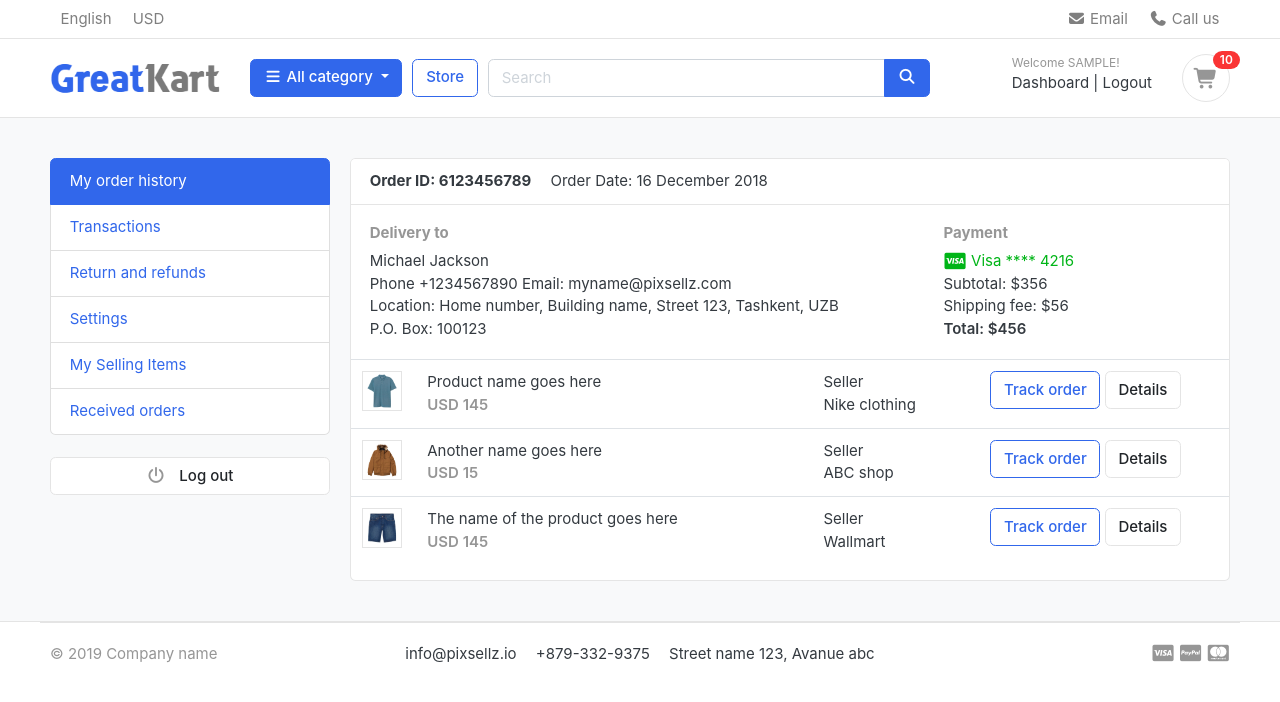
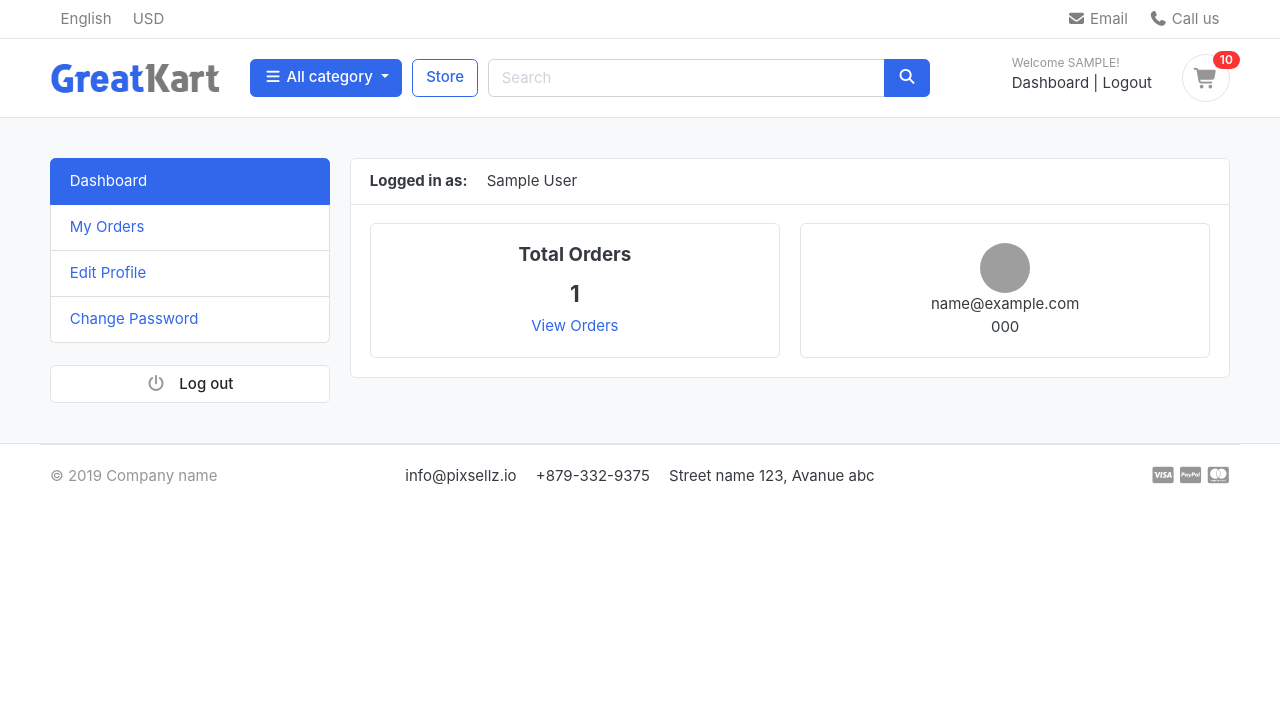
Before and after one commit to tushar75083/Djnago-Ecommerce-Application, a Django app: page /accounts/ in a window 1280 px wide. Shown: the top 702 px of the page. Run offline with Django 3.2, Linux system fonts and the light colour scheme; a user stored in the database is signed in; tables that the repository leaves empty hold one stand-in row (values such as "Sample post"); some libraries are stand-ins or nearby versions; some web fonts are replaced; grey boxes are pictures that could not be loaded.

Commit message:
Added dashboard and user profile feature

```diff
--- a/accounts/models.py
+++ b/accounts/models.py
@@ -67,3 +67,20 @@ class Account(AbstractBaseUser):
 
     def has_module_perms(self,add_label):
         return True
+
+
+
+class UserProfile(models.Model):
+    user = models.OneToOneField(Account,on_delete=models.CASCADE)
+    address_line_1 = models.CharField(blank=True,max_length=100)
+    address_line_2 = models.CharField(blank=True,max_length=100)
+    profile_picture = models.ImageField(blank=True,upload_to="userprofile")
+    city = models.CharField(blank=True,max_length=20)
+    state = models.CharField(blank=True,max_length=20)
+    country = models.CharField(blank=True,max_length=20)
+
+    def __str__(self):
+        return self.user.first_name
+
+    def full_address(self):
+        return f"{self.address_line_1} {self.address_line_2}"
--- a/accounts/urls.py
+++ b/accounts/urls.py
@@ -14,6 +14,12 @@ urlpatterns = [
 
     path('resetpassword_validate/<uidb64>/<token>/', views.resetpassword_validate, name='resetpassword_validate'),
 
-     path('resetpassword/', views.resetpassword, name='resetpassword'),
+    path('resetpassword/', views.resetpassword, name='resetpassword'),
+
+    path('my_orders/',views.my_orders,name='my_orders'),
+
+    path('edit_profile/',views.edit_profile,name='edit_profile'),
+
+    path('change_password/',views.change_password,name='change_password'),
 
 ]
--- a/accounts/views.py
+++ b/accounts/views.py
@@ -1,9 +1,10 @@
 from django.http import HttpResponse
-from django.shortcuts import redirect, render
+from django.shortcuts import get_object_or_404, redirect, render
 
 from carts.views import _cart_id
-from .forms import RegistrationForm
-from .models import Account
+from orders.models import Order
+from .forms import RegistrationForm,UserForm,UserProfileForm
+from .models import Account, UserProfile
 from django.contrib import messages, auth
 from django.contrib.auth.decorators import login_required
 
@@ -164,7 +165,12 @@ def activate(request, uidb64, token):
 
 @login_required(login_url='login')
 def dashboard(request):
-    return render(request,'accounts/dashboard.html')
+    orders = Order.objects.order_by('-created_at').filter(user_id=request.user.id,is_ordered=True)
+    orders_count = orders.count()
+    context={
+        'orders_count':orders_count
+    }
+    return render(request,'accounts/dashboard.html',context)
 
 
 
@@ -234,3 +240,65 @@ def resetpassword(request):
             return redirect('resetpassword')
     else:
         return render(request,'accounts/resetpassword.html')
+
+
+@login_required(login_url='login')
+def my_orders(request):
+    orders = Order.objects.filter(user=request.user,is_ordered=True).order_by("-created_at")
+    context={
+        'orders':orders
+    }
+    return render(request,'accounts/my_orders.html',context)
+
+
+@login_required(login_url='login')
+def edit_profile(request):
+    userprofile, created = UserProfile.objects.get_or_create(user=request.user)
+
+    if request.method == 'POST':
+        user_form = UserForm(request.POST, instance=request.user)
+        profile_form = UserProfileForm(request.POST, request.FILES, instance=userprofile)
+
+        if user_form.is_valid() and profile_form.is_valid():
+            user_form.save()
+            profile_form.save()
+            messages.success(request, "Your profile has been updated.")
+            return redirect('edit_profile')
+
+    else:
+        user_form = UserForm(instance=request.user)
+        profile_form = UserProfileForm(instance=userprofile)
+
+    context = {
+        'user_form': user_form,
+        'profile_form': profile_form,
+        'userprofile':userprofile
+    }
+
+    return render(request, 'accounts/edit_profile.html', context)
+
+
+@login_required(login_url='login')
+def change_password(request):
+    if request.method == 'POST':
+        current_password=request.POST['current_password']
+        new_password=request.POST['new_password']
+        confirm_password=request.POST['confirm_password']
+
+        user=Account.objects.get(username__exact=request.user.username)
+
+        if new_password == confirm_password:
+            success = user.check_password(current_password)
+            if success:
+                user.set_password(new_password)
+                user.save()
+                # auth.logout(request)
+                messages.success(request, "Password Updated Successfully.")
+                return redirect('change_password')
+            else:
+                messages.error(request, "Please enter valid current password")
+                return redirect("change_password")
+        else:
+            messages.error(request,"Password does not match!")
+            return redirect('change_password')
+    return render(request, 'accounts/change_password.html')
--- a/templates/accounts/dashboard.html
+++ b/templates/accounts/dashboard.html
@@ -10,86 +10,36 @@
 
 <div class="container">
 	<div class="row">
-	<aside class="col-md-3">
-		<!--   SIDEBAR   -->
-		<ul class="list-group">
-			<a class="list-group-item active" href="#"> My order history </a>
-			<a class="list-group-item" href="#"> Transactions </a>
-			<a class="list-group-item" href="#"> Return and refunds </a>
-			<a class="list-group-item" href="#">Settings </a>
-			<a class="list-group-item" href="#"> My Selling Items </a>
-			<a class="list-group-item" href="#"> Received orders </a>
-		</ul>
-		<br>
-		<a class="btn btn-light btn-block" href="{% url 'logout' %}"> <i class="fa fa-power-off"></i> <span class="text">Log out</span> </a>
-		<!--   SIDEBAR .//END   -->
-	</aside>
+	{% include "includes/dashboard_sidebar.html" %}
 	<main class="col-md-9">
 		<article class="card">
 		<header class="card-header">
-			<strong class="d-inline-block mr-3">Order ID: 6123456789</strong>
-			<span>Order Date: 16 December 2018</span>
+			<strong class="d-inline-block mr-3">Logged in as:</strong>
+			<span>{{user.full_name}}</span>
 		</header>
 		<div class="card-body">
 			<div class="row">
-				<div class="col-md-8">
-					<h6 class="text-muted">Delivery to</h6>
-					<p>Michael Jackson <br>
-					Phone +1234567890 Email: myname@pixsellz.com <br>
-			    	Location: Home number, Building name, Street 123,  Tashkent, UZB <br>
-			    	P.O. Box: 100123
-			 		</p>
+				<div class="col-md-6">
+					<div class="card" style="text-align: center;">
+						<div class="card-body">
+							<h5 class="card-title">Total Orders</h5>
+							<h4>{{orders_count}}</h4>
+							<a href="">View Orders</a>
+						</div>
+					</div>
 				</div>
-				<div class="col-md-4">
-					<h6 class="text-muted">Payment</h6>
-					<span class="text-success">
-						<i class="fab fa-lg fa-cc-visa"></i>
-					    Visa  **** 4216
-					</span>
-					<p>Subtotal: $356 <br>
-					 Shipping fee:  $56 <br>
-					 <span class="b">Total:  $456 </span>
-					</p>
+				<div class="col-md-6">
+					<div class="card" style="text-align: center;">
+						<div class="card-body">
+							<img src="https://www.w3schools.com/howto/img_avatar.png" alt="User Profile Picture" width="50" height="50" style="border-radius: 50%;">
+							<p class="mb-0">{{user.email}}</p>
+							<p>{{user.phone_number}}</p>
+						</div>
+					</div>
 				</div>
 			</div> <!-- row.// -->
 		</div> <!-- card-body .// -->
-		<div class="table-responsive">
-		<table class="table table-hover">
-			<tr>
-				<td width="65">
-					<img src="../images/items/1.jpg" class="img-xs border">
-				</td>
-				<td>
-					<p class="title mb-0">Product name goes here </p>
-					<var class="price text-muted">USD 145</var>
-				</td>
-				<td> Seller <br> Nike clothing </td>
-				<td width="250"> <a href="#" class="btn btn-outline-primary">Track order</a> <a href="#" class="btn btn-light"> Details </a> </td>
-			</tr>
-			<tr>
-				<td>
-					<img src="../images/items/2.jpg" class="img-xs border">
-				</td>
-				<td>
-					<p class="title mb-0">Another name goes here </p>
-					<var class="price text-muted">USD 15</var>
-				</td>
-				<td> Seller <br> ABC shop </td>
-				<td> <a href="#" class="btn btn-outline-primary">Track order</a> <a href="#" class="btn btn-light"> Details </a> </td>
-			</tr>
-			<tr>
-				<td>
-					<img src="../images/items/3.jpg" class="img-xs border">
-				</td>
-				<td>
-					<p class="title mb-0">The name of the product  goes here </p>
-					<var class="price text-muted">USD 145</var>
-				</td>
-				<td> Seller <br> Wallmart </td>
-				<td> <a href="#" class="btn btn-outline-primary">Track order</a> <a href="#" class="btn btn-light"> Details </a> </td>
-			</tr>
-		</table>
-		</div> <!-- table-responsive .end// -->
+
 		</article> <!-- order-group.// -->
 	</main>
 </div> <!-- row.// -->
--- /dev/null
+++ b/templates/includes/dashboard_sidebar.html
@@ -0,0 +1,17 @@
+
+
+<aside class="col-md-3">
+		<!--   SIDEBAR   -->
+		<ul class="list-group">
+			<a class="list-group-item {% if '/accounts/' == request.path %}active{% endif %}" href="{% url 'dashboard' %}">Dashboard </a>
+
+			<a class="list-group-item{% if '/my_orders/' in request.path %} active {% endif %}" href="{% url 'my_orders' %}"> My Orders </a>
+
+			<a class="list-group-item{% if '/edit_profile/' in request.path %} active {% endif %}" href="{% url 'edit_profile' %}"> Edit Profile </a>
+
+			<a class="list-group-item{% if '/change_password/' in request.path %} active {% endif %}" href="{% url 'change_password' %}">Change Password </a>
+		</ul>
+		<br>
+		<a class="btn btn-light btn-block" href="{% url 'logout' %}"> <i class="fa fa-power-off"></i> <span class="text">Log out</span> </a>
+		<!--   SIDEBAR .//END   -->
+	</aside>
```
Also changed, not shown: accounts/admin.py (+27 -1 lines), accounts/forms.py (+25 -1 lines), templates/accounts/change_password.html (added, +56 -0 lines), templates/accounts/edit_profile.html (added, +89 -0 lines), templates/accounts/my_orders.html (added, +61 -0 lines), accounts/migrations/0002_userprofile.py (added).
